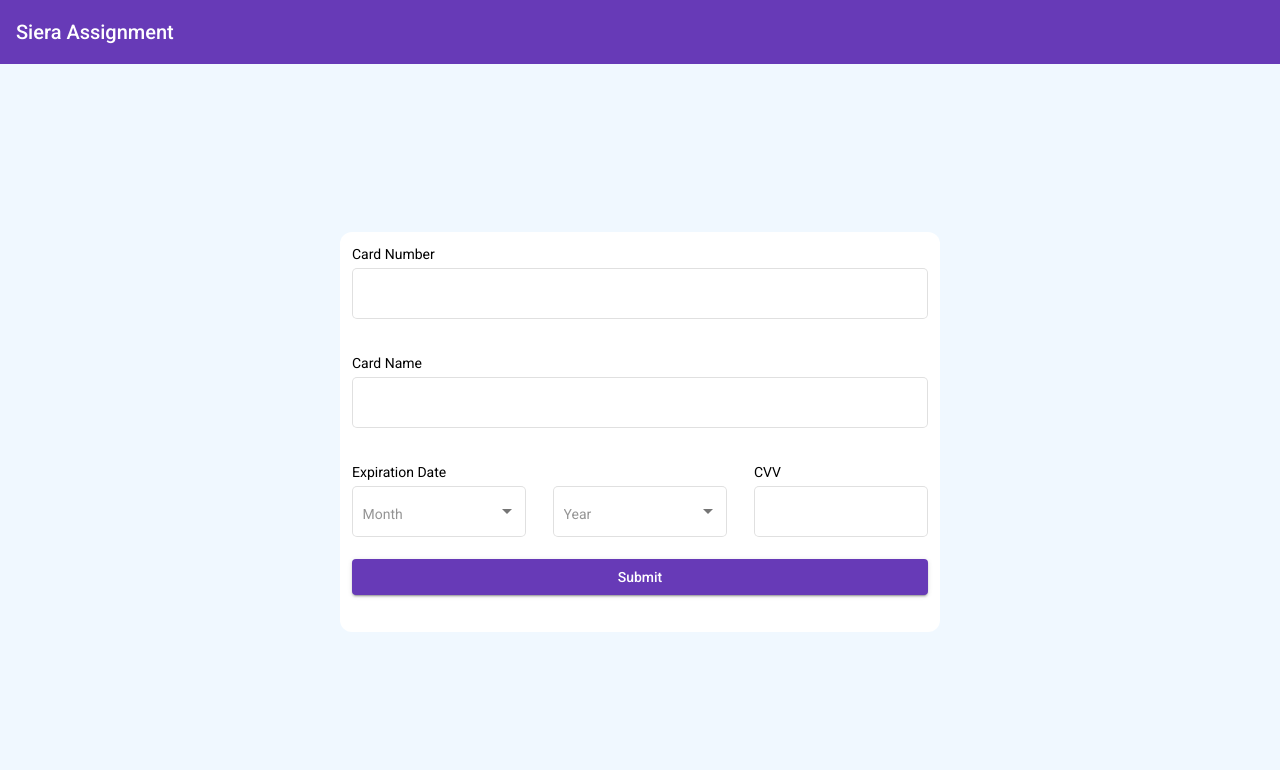
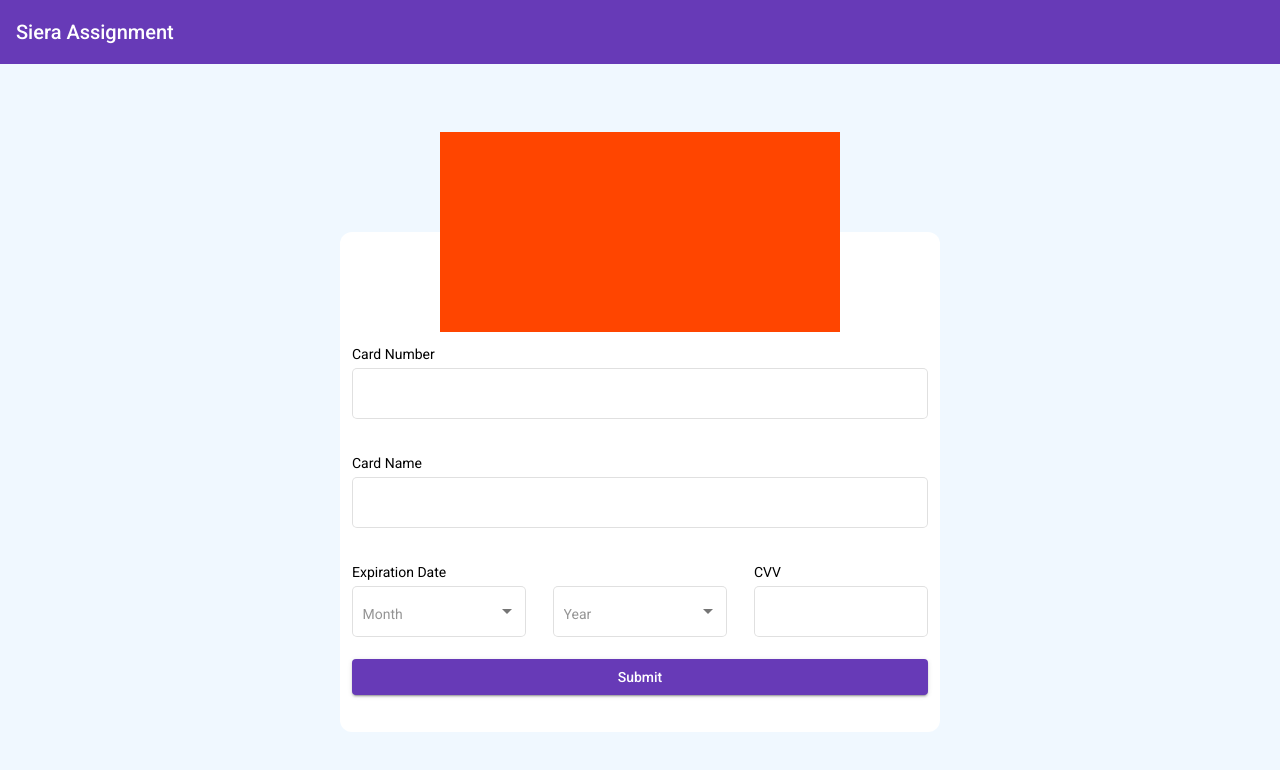
Before and after one commit to tushar-js/siera, an Angular app: page / in a window 1280 px wide. Shown: the top 770 px of the page. Built offline with nearby package versions, Linux system fonts and the light colour scheme.

Commit message:
orange card

```diff
--- a/src/app/app.component.scss
+++ b/src/app/app.component.scss
@@ -9,6 +9,7 @@ main {
 
 app-card-form {
     display: flex;
+    flex-direction: column;
     justify-content: center;
     align-items: center;
     height: 100%;
--- a/src/app/card-form/card-form.component.html
+++ b/src/app/card-form/card-form.component.html
@@ -1,3 +1,7 @@
+<section>
+    <p>{{cardNumberField.value}}</p>
+</section>
+
 <form [formGroup]="cardForm" (ngSubmit)="submitForm()">
     <div class="fieldWrapper">
         <mat-label>Card Number</mat-label>
--- a/src/app/card-form/card-form.component.scss
+++ b/src/app/card-form/card-form.component.scss
@@ -1,8 +1,18 @@
 $default-margin: 12px;
+$overlap: 100px;
+
+section {
+    background-color: orangered;
+    height: 200px;
+    width: 400px;
+    margin-bottom: -$overlap;
+    z-index: 2;
+}
 
 form {
     height: 400px;
     width: 600px;
+    padding-top: $overlap;
     border-radius: 12px;
     background-color: white
 }
--- a/src/app/card-form/card-form.component.ts
+++ b/src/app/card-form/card-form.component.ts
@@ -35,7 +35,10 @@ export class CardFormComponent implements OnInit {
     submitForm() {
         console.log('Submitted:');
         console.log(this.cardForm.value);
+    }
 
+    get cardNumberField() {
+        return this.cardForm.get('cardNumber')
     }
 
 }
```
